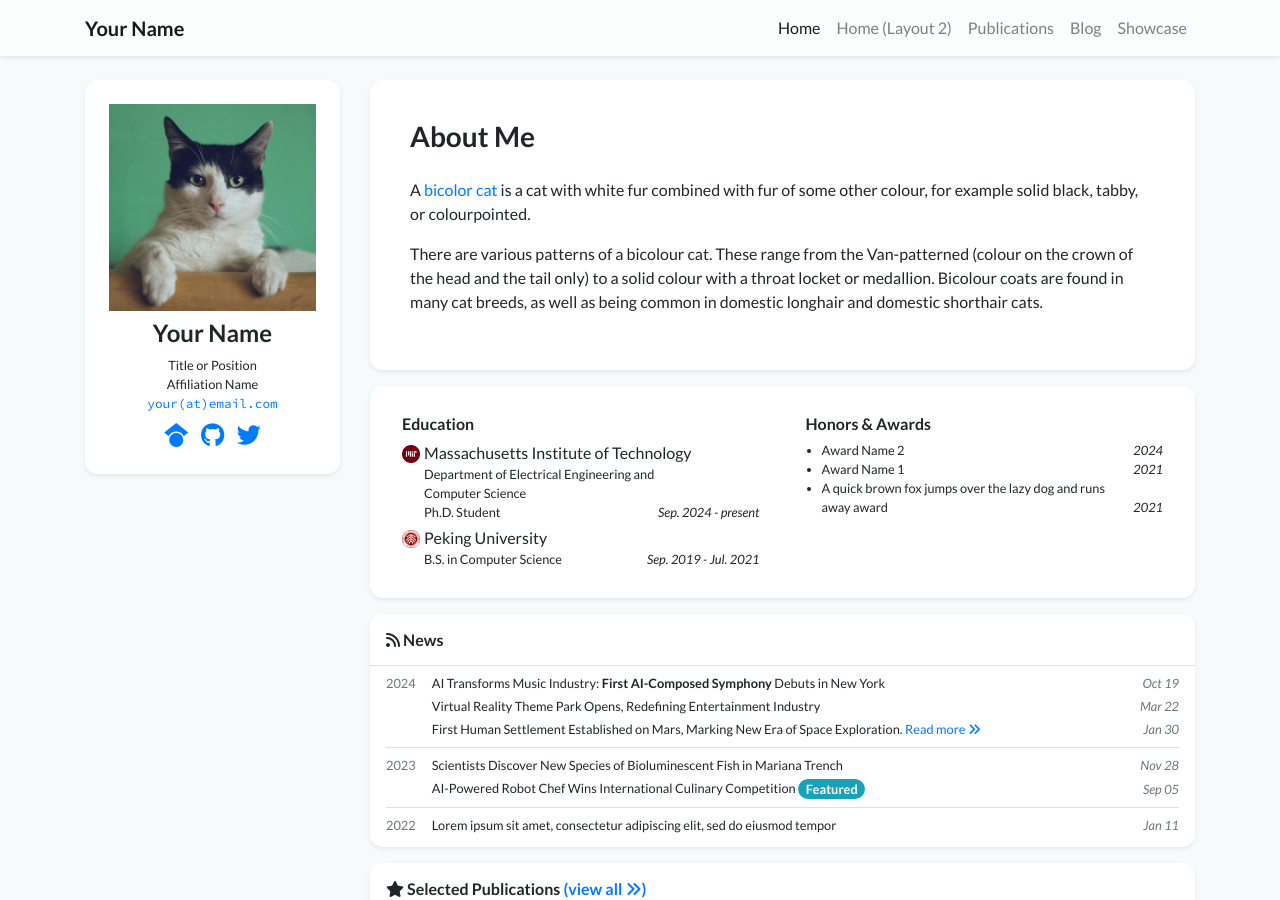
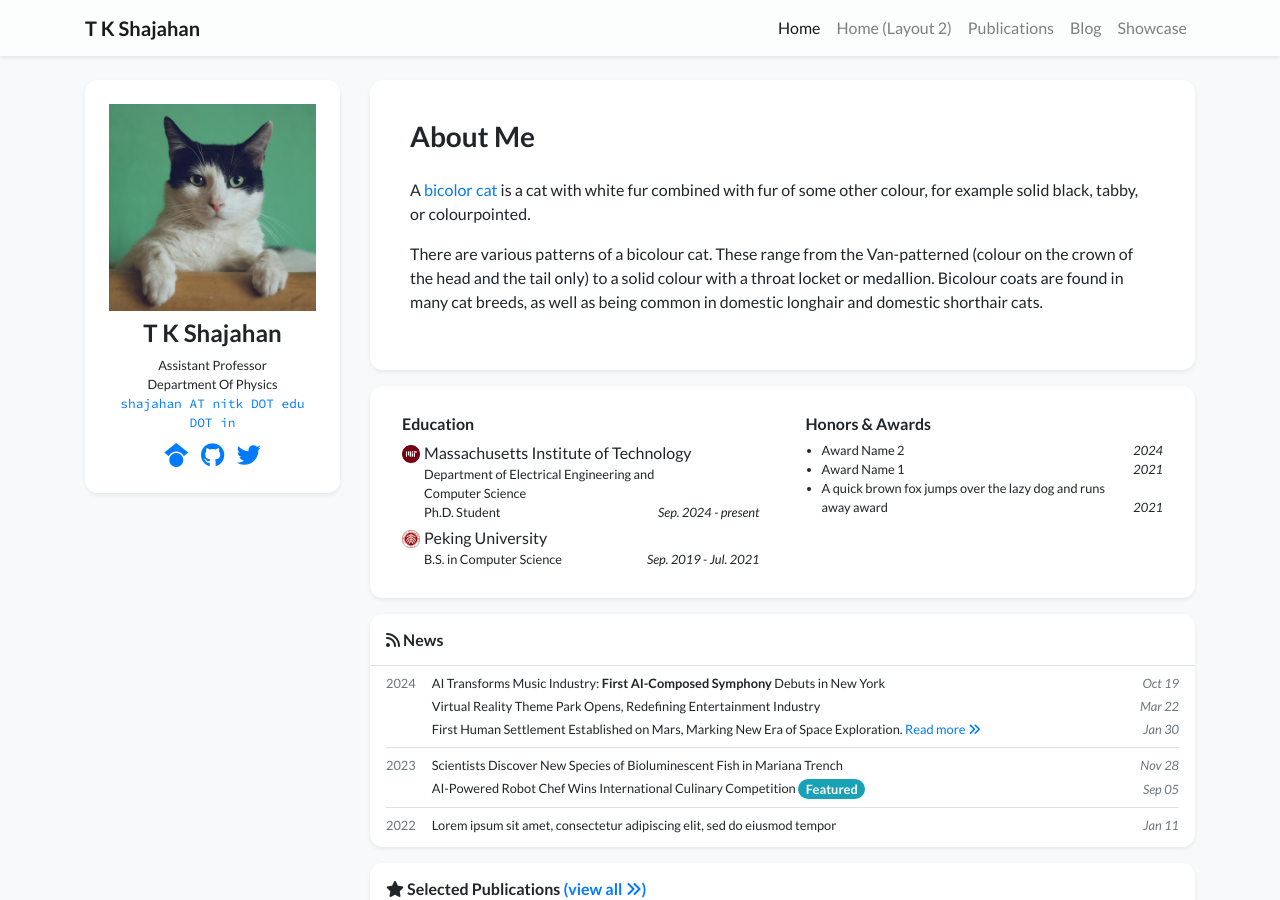
Before and after one commit to shajahantk/shajahantk.github.io, a Jekyll site: the page built from index.html, in a window 1280 px wide and 900 px high. Built offline with Jekyll 4.4.1, drawn with Linux system fonts in a browser that asks for light colours; nearby versions of some CDN libraries; a style sheet for code colours, icons or effects is not loaded.

Commit message:
Update profile.yml

```diff
--- a/_data/profile.yml
+++ b/_data/profile.yml
@@ -1,18 +1,18 @@
-primary_name: "Your Name"
+primary_name: "T K Shajahan"
 secondary_name: ""
-navbar_name: "Your Name"
+navbar_name: "T K Shajahan"
 
 positions:
-- name: Title or Position
-- name: Affiliation Name
+- name: Assistant Professor
+- name: Department Of Physics
   logo: /assets/images/badges/MIT_Social_circle.png  # Logo is optional
 
 
-email: "your@email.com"
+email: "shajahan AT nitk DOT edu DOT in"
 # cv_link: link-to-your-cv-file
 gscholar: xFmQpf4AAAAJ  # This is an example, replace it with your own Google Scholar ID
-github: your_github_id
-twitter: your_twitter_id  # Do not include the '@' symbol
+github: shajahantk
+twitter: shajahantk # Do not include the '@' symbol
 # wechat_qrcode: /assets/images/etc/wechat.jpg
 # wechat_prompt: >-
 #   Please tell me your <strong>name</strong> and <strong>affiliation</strong> (current or past) when adding my wechat. Thanks!
```
